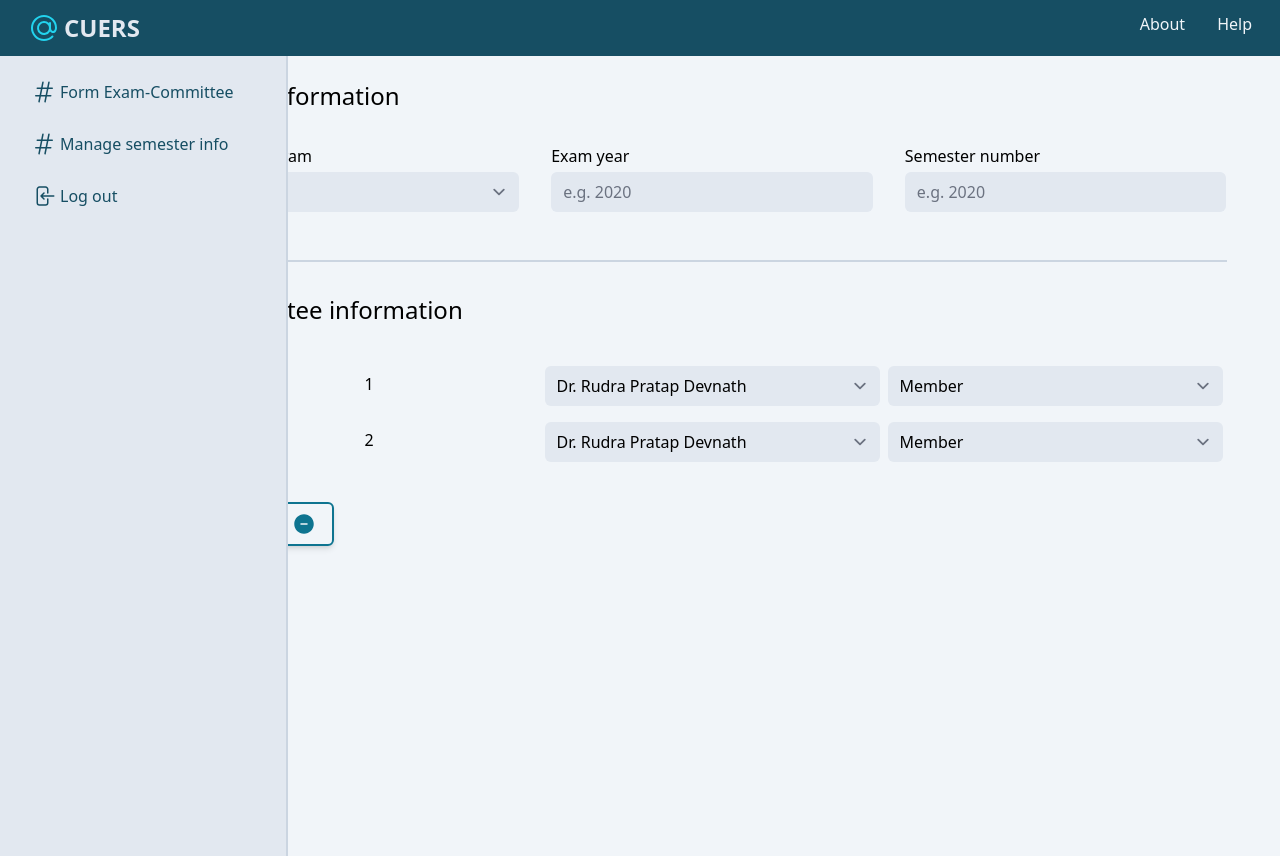
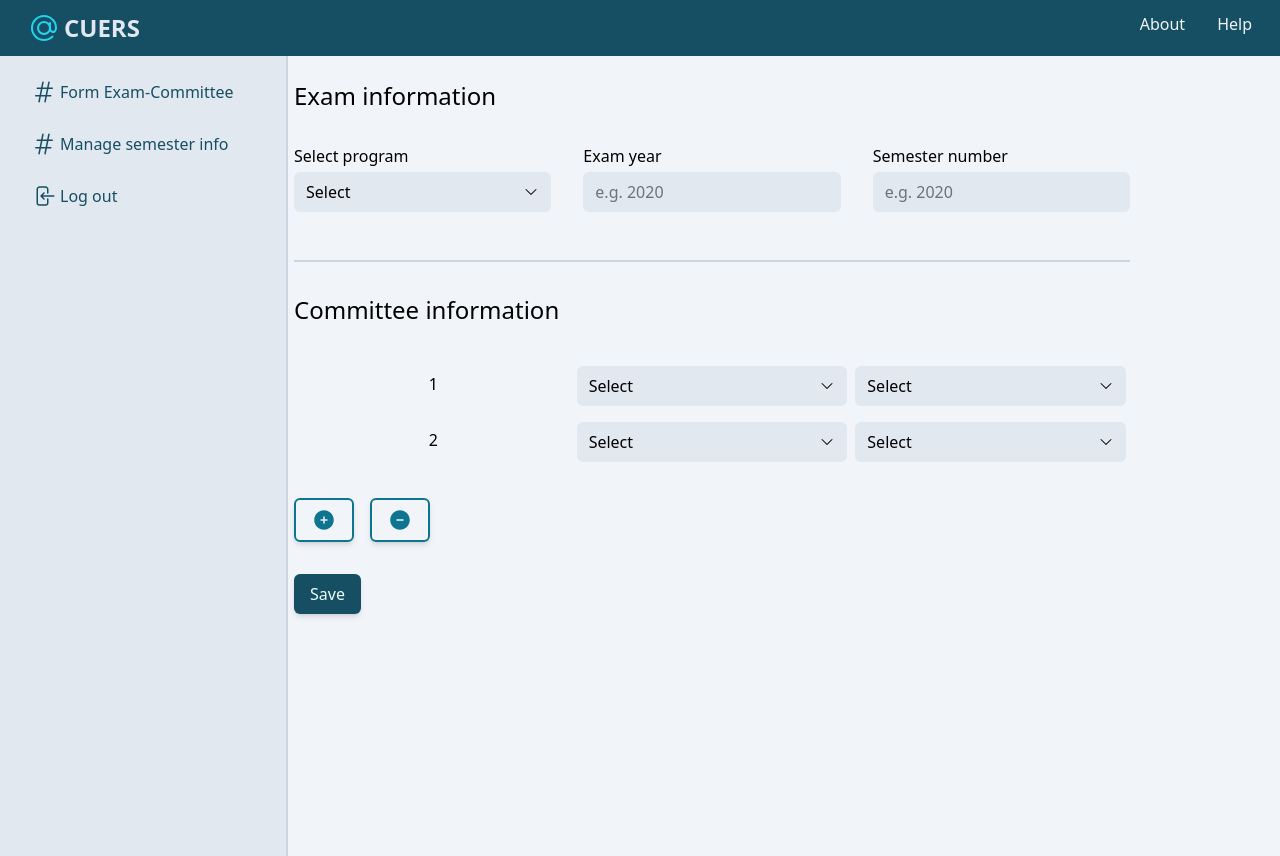
Before and after one commit to ImranIF/CUERS-New, a React (Vite) app: page / in a window 1280 px wide. Built offline with nearby package versions, Linux system fonts and the light colour scheme.

Commit message:
Added a searchable dropdown variant in the inputcmp component

```diff
--- a/src/Components/Dashboard/Chairman/FormExamCommittee.jsx
+++ b/src/Components/Dashboard/Chairman/FormExamCommittee.jsx
@@ -22,7 +22,11 @@
     "Dr. Mohammed Hanif Siddique",
     "Dr. Mohammed Abdur Rauf",
   ],
-  roles: ["Member", "Chairman", "External member"],
+  roles: [
+    "Member",
+    "Chairman",
+    "External member",
+  ],
 };
 
 // const peoples = ["1","2", "3", "4", "5"];
@@ -50,12 +54,9 @@
           <div className="grid grid-cols-3 gap-x-8 gap-y-8">
             <div className="col-span-3 md:col-span-1">
               <Inputcmp
-                type="select"
+                type="dropdown"
                 label="Select program"
                 options={programOptions}
-                required="true"
-                name="program"
-                id="program"
               ></Inputcmp>
             </div>
             <div className="col-span-3 md:col-span-1">
--- a/src/Components/UI/Inputcmp.jsx
+++ b/src/Components/UI/Inputcmp.jsx
@@ -1,4 +1,11 @@
+import {
+  ArrowDownIcon,
+  ChevronDownIcon,
+  MagnifyingGlassCircleIcon,
+  MagnifyingGlassIcon,
+} from "@heroicons/react/24/solid";
 import React from "react";
+import { useState } from "react";
 const inputStyle =
   "duration-200 mt-1 border-0 ring-0 ring-transparent block w-full rounded-md bg-slate-200 active:ring-2 active:ring-slate-500  focus:ring-slate-500 focus:bg-white focus:outline-none focus:ring-offset-1 focus:ring-1 ";
 let list1 = [
@@ -17,8 +24,22 @@
   "textarea",
 ];
 const Inputcmp = (prop) => {
+  const [open, setOpen] = useState(false);
+  const [inputValue, setInputValue] = useState("");
+  const [selected, setSelected] = useState("Select");
+
   let inputBlock;
-  let { label, type, name, id, placeholder, autocomplete, options, onChange, required, readonly} = prop;
+  let {
+    label,
+    type,
+    name,
+    id,
+    placeholder,
+    autocomplete,
+    options,
+    onChange,
+    required,
+  } = prop;
   if (list1.includes(type)) {
     inputBlock = (
       <input
@@ -29,12 +50,11 @@
         placeholder={placeholder}
         className={`${inputStyle}`}
         required={required}
-        readOnly={readonly}
       />
     );
-  } else if (type == "select") {
+  } else if (type.localeCompare("select") == 0) {
     inputBlock = (
-      <select id = {id} className={`${inputStyle}`} readOnly={readonly}>
+      <select id={id} className={`${inputStyle}`}>
         {options
           ? options.map((option) => (
               <option value={option} className="">
@@ -43,6 +63,53 @@
             ))
           : null}
       </select>
+    );
+  } else if (type.localeCompare("dropdown") == 0) {
+    inputBlock = (
+      <div className="relative flex w-full duration-200">
+        <div
+          onClick={() => {setOpen(!open);} }
+          className={`${inputStyle} ${
+            open && "bg-white ring-1 ring-offset-1 ring-slate-500"
+          } flex justify-between cursor-pointer p-2 pl-3 pr-3 h-full items-center
+          duration-200 border-0 ring-0 ring-transparent w-full rounded-md bg-slate-200`}
+        >
+          {selected}
+          <ChevronDownIcon
+            className={`${open && "rotate-180"} w-4 h-4 duration-200`}
+          ></ChevronDownIcon>
+        </div>
+        <div
+          className={`${
+            !open ? "max-h-0 hidden" : "max-h-64"
+          } duration-200 absolute bg-white text-slate-900 mt-12 w-full px-2 pb-2 rounded-md z-10 border border-slate-300 overflow-y-auto`}
+        >
+          <div
+            className={`p-2 rounded-md flex justify-between items-center gap-2 sticky top-0 bg-white`}
+          >
+            <MagnifyingGlassIcon className="w-6 h-6"></MagnifyingGlassIcon>
+            <input id="searchbox"
+            value={inputValue}
+              onChange={(e) => {
+                setInputValue(e.target.value.toLowerCase());
+              }}
+              className={`pl-2 p-1 ring-1 bg-white duration-200 ring-slate-500 block w-full rounded-md active:ring-2 active:ring-slate-500  focus:ring-slate-500 focus:bg-white focus:outline-none focus:ring-offset-1 focus:ring-1`}
+            ></input>
+          </div>
+          <ul>
+            {options.map((option) => (
+              <li
+                className={`hover:bg-slate-200 cursor-pointer p-2 rounded-md
+              ${option.toLowerCase().match(inputValue) ? "block" : "hidden"}
+              `}
+              onClick={()=>{setSelected(option); setInputValue(""); setOpen(!open)}}
+              >
+                {option}
+              </li>
+            ))}
+          </ul>
+        </div>
+      </div>
     );
   }
   return (
--- a/src/Components/UI/Table.jsx
+++ b/src/Components/UI/Table.jsx
@@ -4,25 +4,24 @@
 import Inputcmp from "./Inputcmp";
 
 const Table = (prop) => {
-  const {options, peoples} = prop;
+  const { options, peoples } = prop;
   return (
     <div className="">
-      <div className="flex-col overflow-auto h-fit">
+      <div className="flex-col">
         {peoples.map((people) => (
           <div id={people} className="w-full grid grid-cols-3 gap-2 mb-1 p-1">
             <div className="flex justify-center items-center">{people}</div>
             <div className="">
               <Inputcmp
-                type="select"
+                type="dropdown"
                 options={options.evaluators}
                 name={people + "evaluator"}
                 id={people + "evaluator"}
-                readonly="true"
               ></Inputcmp>
             </div>
             <div className="w-full">
               <Inputcmp
-                type="select"
+                type="dropdown"
                 options={options.roles}
                 name={people + "role"}
                 id={people + "role"}
```
Also changed, not shown: 1 other file (tests, documents, lock files or other folders).
